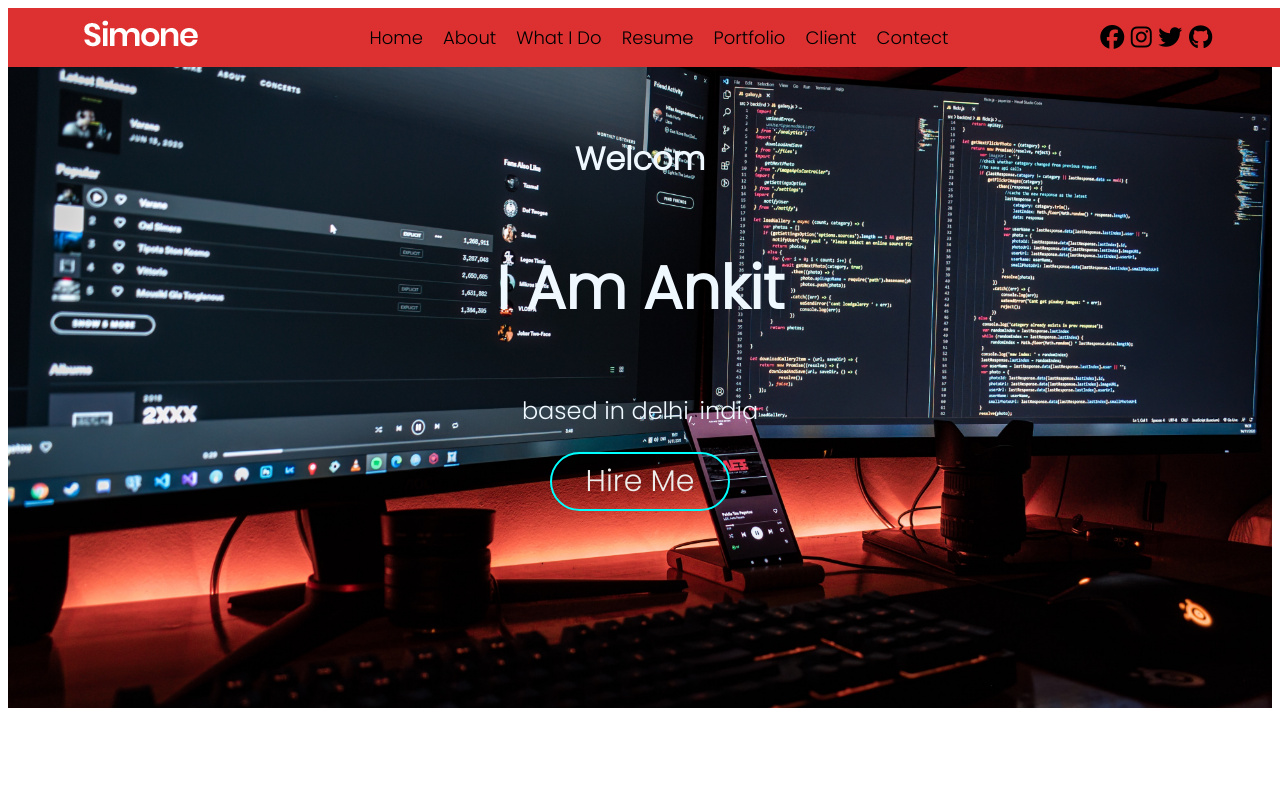
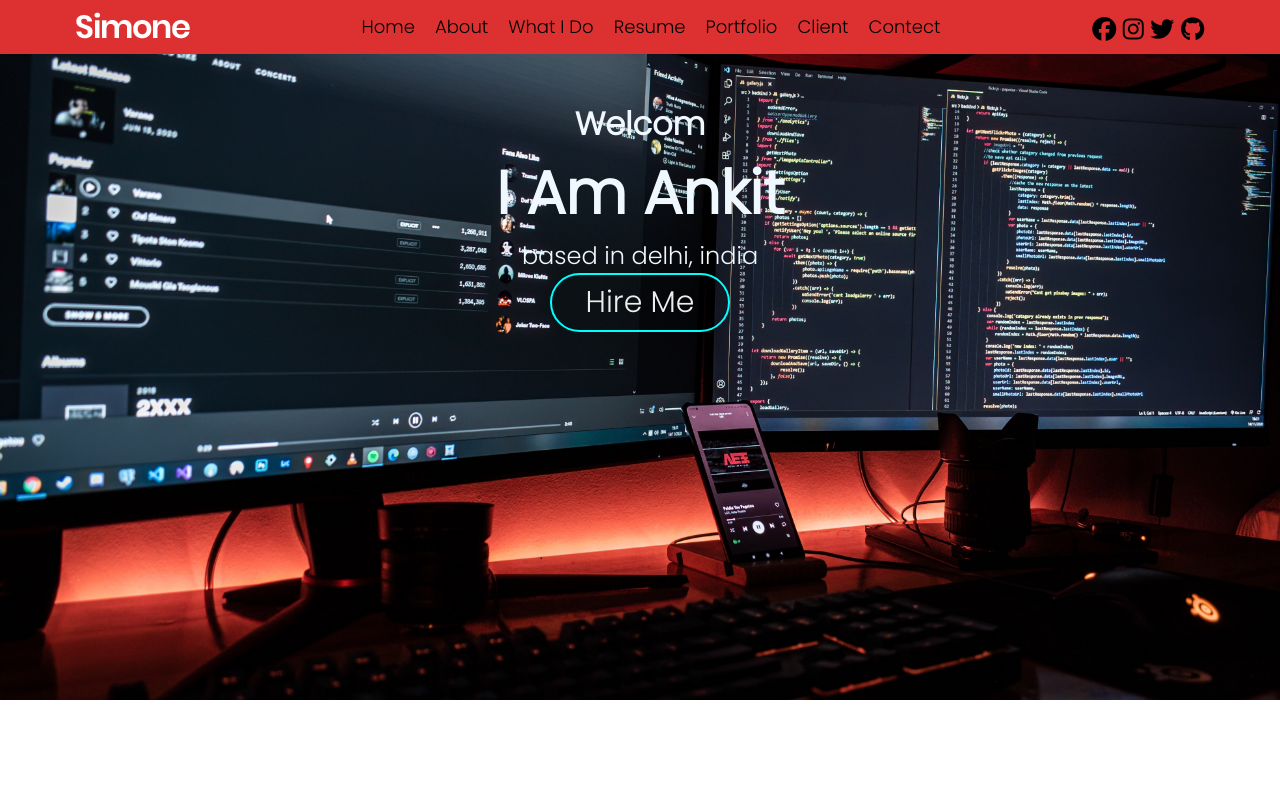
Before and after one commit to Ankit95087/portfolio, a plain HTML site: page index.html in a window 1280 px wide. Shown: the top 797 px of the page. Drawn offline with Linux system fonts and the light colour scheme.

Commit message:
Update style.css

```diff
--- a/style.css
+++ b/style.css
@@ -1,7 +1,7 @@
 @import url('https://fonts.googleapis.com/css2?family=Poppins:wght@300&display=swap');
 
 *{
-    margin: opx;
+    margin: 0px;
     padding: 0px;
     box-sizing: border-box;
     font-family: 'Poppins', sans-serif;
@@ -21,6 +21,7 @@ header{
 .middle{
     /* width: 75%; */
     display: flex;
+    line-height: 3;
 
 }
 nav ul{
```
